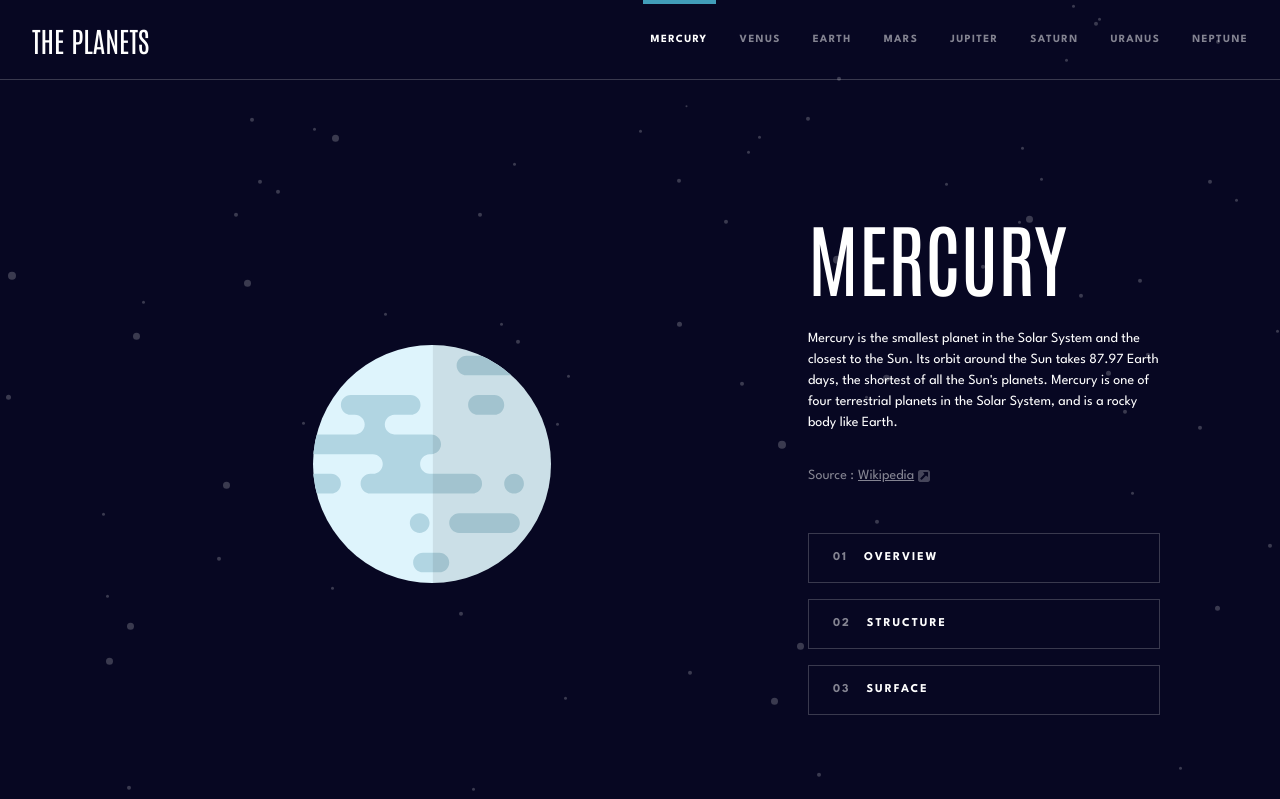
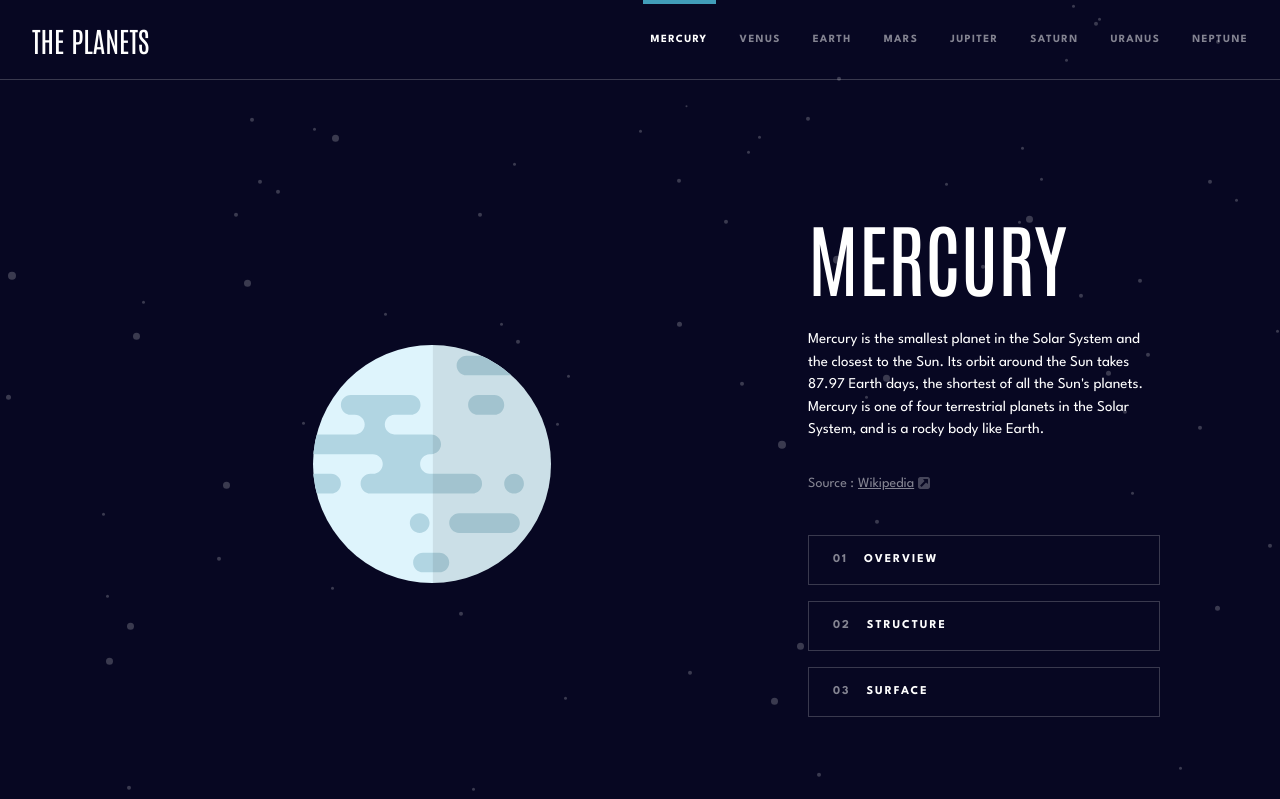
Before and after one commit to mattari97/planets-fact-site, a React (Vite) app: page /mercury in a window 1280 px wide. Shown: the top 799 px of the page. Built offline with nearby package versions, Linux system fonts and the light colour scheme.

Commit message:
Fix body text font-size on desktop

```diff
--- a/src/index.css
+++ b/src/index.css
@@ -47,6 +47,7 @@
   }
 
   @media (min-width: 980px) {
+    --fs-body: 0.9375rem;
     --fs-tabs: 0.75rem;
     --fs-title: 5rem;
     --fs-stats-label: 0.6875rem;
```
